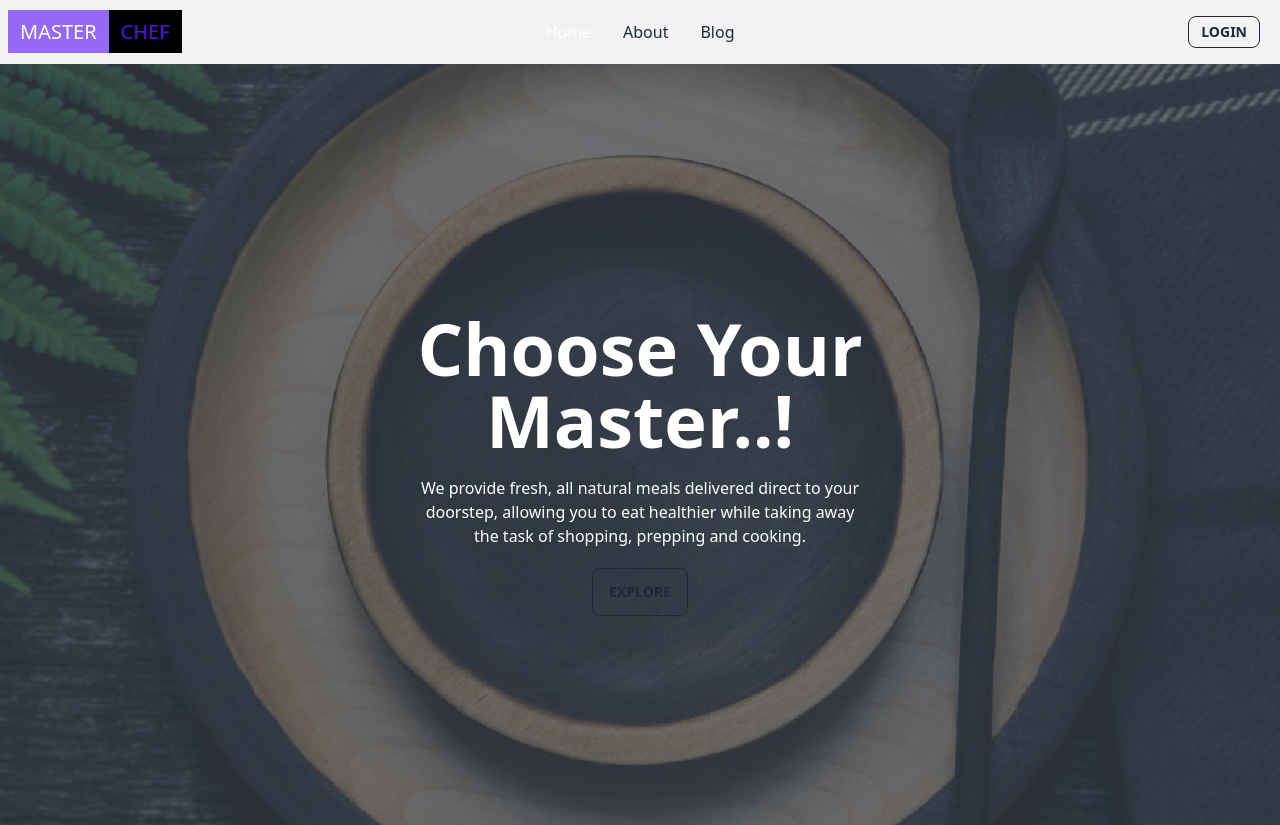
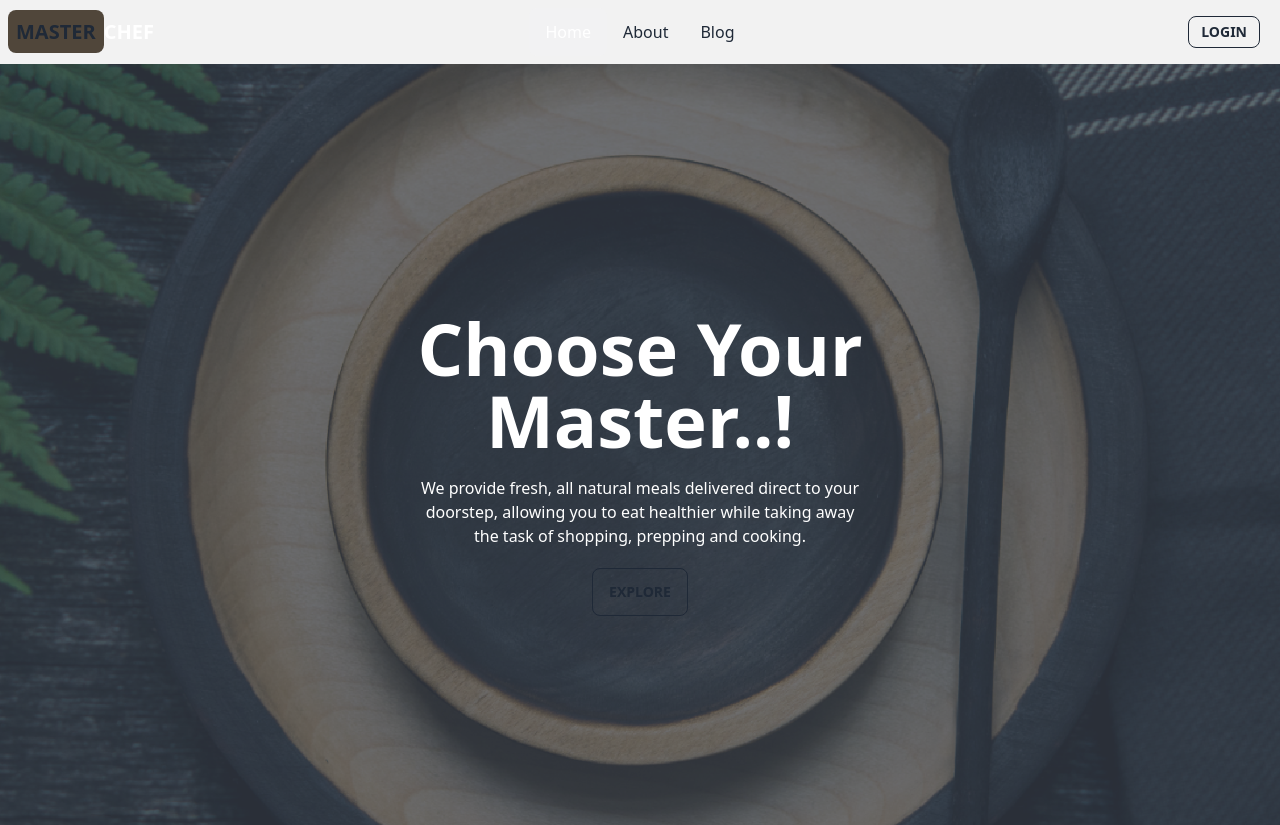
Before and after one commit to sarwar-hub/master-chef, a React (Vite) app: page / in a window 1280 px wide. Shown: the top 825 px of the page. Built offline with nearby package versions, Linux system fonts and the light colour scheme; no server answers.

Commit message:
edited logo

```diff
--- a/src/components/Navbar/Navbar.jsx
+++ b/src/components/Navbar/Navbar.jsx
@@ -31,7 +31,7 @@ const Navbar = () => {
                         <li><IsActive to='/blog'>Blog</IsActive></li>
                     </ul>
                 </div>
-                <a className="normal-case text-xl"><span className='text-white px-3 py-2 bg-primary/60'> MASTER</span><span className='text-primary px-3 py-2 bg-black'>CHEF</span></a>
+                <Link className="normal-case text-xl font-semibold"><span className='bg-[#50463A] p-2 rounded-lg'> MASTER</span><span className='text-white'>CHEF</span></Link>
             </div>
             <div className="navbar-center hidden lg:flex">
                 <ul className="menu menu-horizontal px-1">
```
